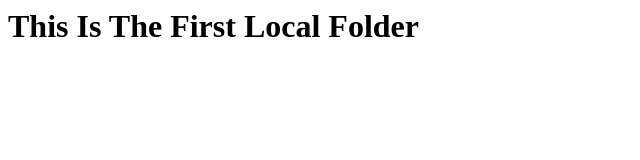
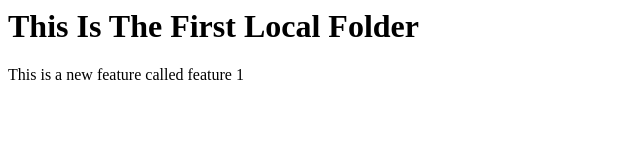
Before and after one commit to starcodeeasy1/LocalRepo, a plain HTML site: page index.html in a window 1280 px wide. Shown: the whole page, without its empty margins (0-640 px from the left). Drawn offline with Linux system fonts and the light colour scheme.

Commit message:
add new feature

```diff
--- a/index.html
+++ b/index.html
@@ -1 +1,2 @@
 <h1>This Is The First Local Folder</h1>
+<p>This is a new feature called feature 1</p>
```
